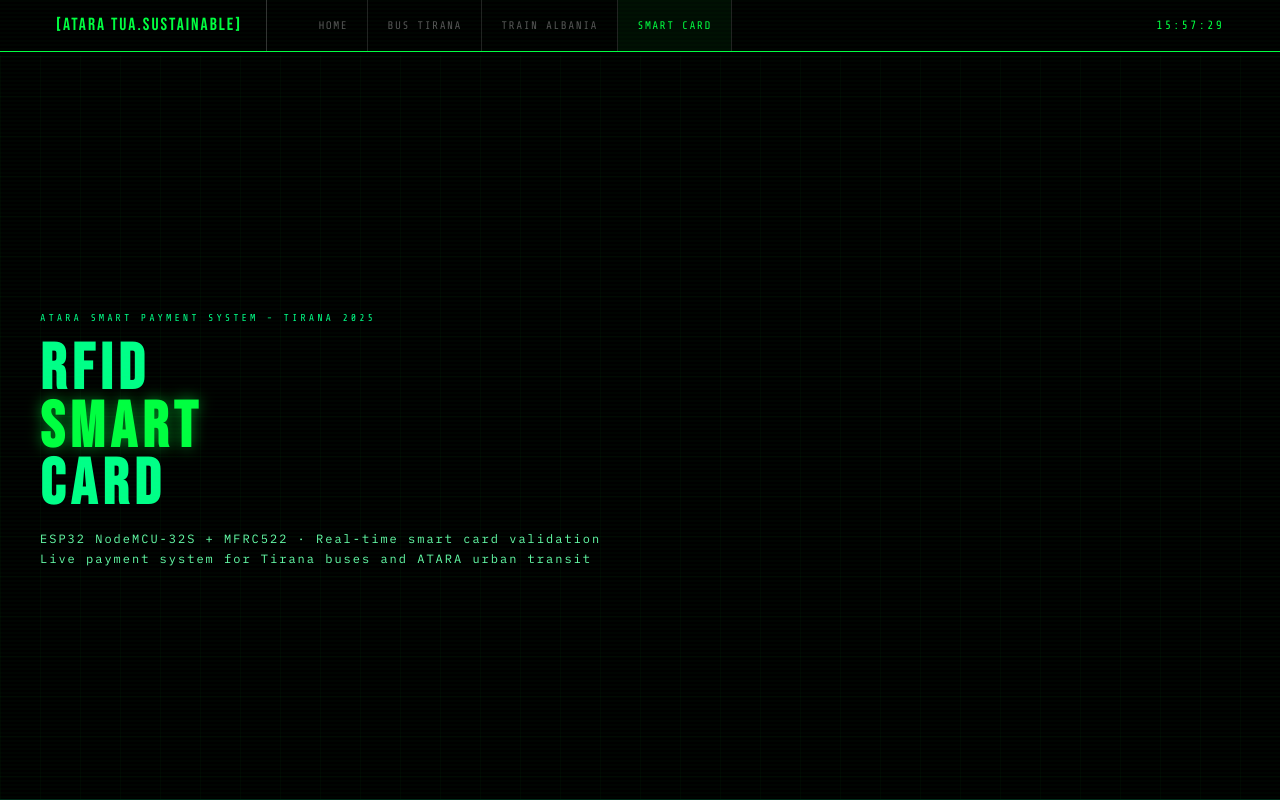
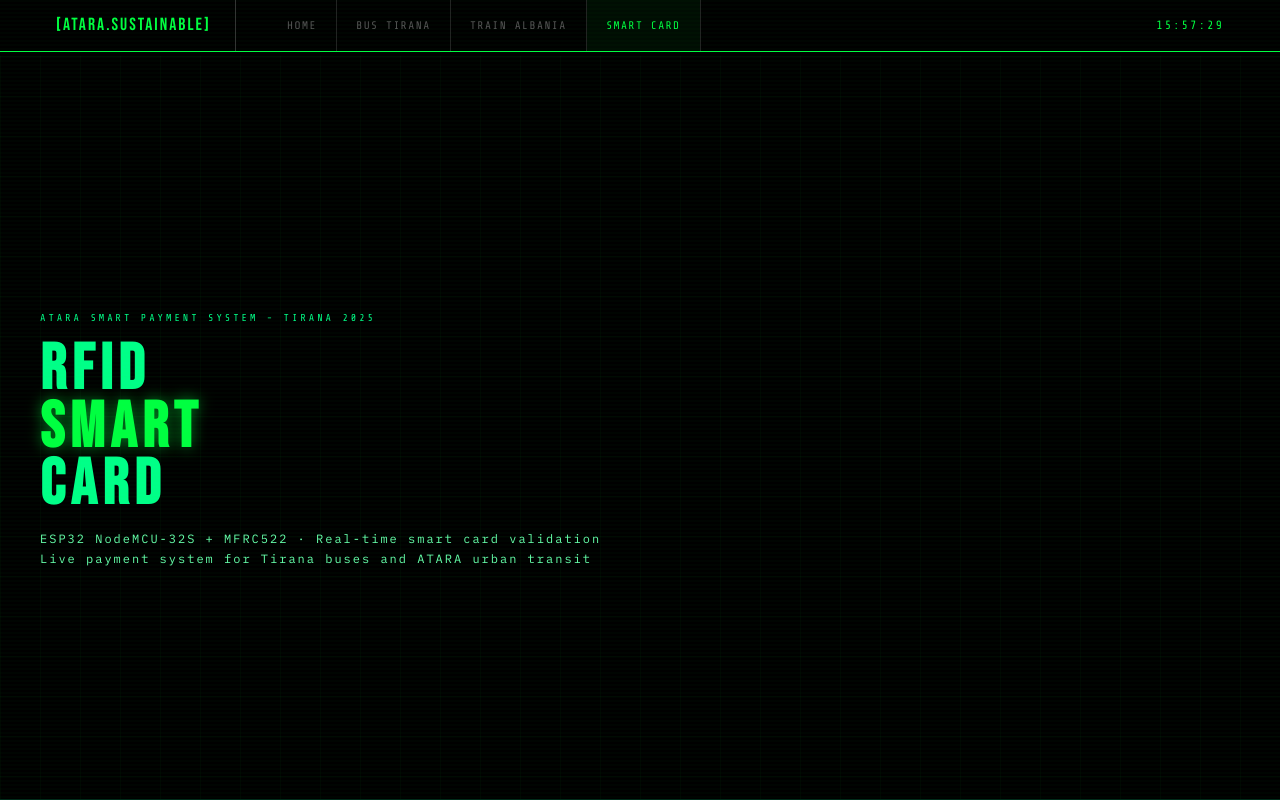
Before and after one commit to denisa-g1t/tirana-bus-tracker, a website: page pages/rfid.html in a window 1280 px wide. Shown: the top 800 px of the page. Drawn offline with nearby package versions, Linux system fonts and the light colour scheme.

Commit message:
Update RFID nav logo branding

```diff
--- a/pages/rfid.html
+++ b/pages/rfid.html
@@ -392,7 +392,7 @@ font-size:2.5rem;
 <nav class="nav">
 
 <div class="nav-logo">
-[ATARA TUA.SUSTAINABLE]
+[ATARA.SUSTAINABLE]
 </div>
 
 <div class="nav-links">
```
